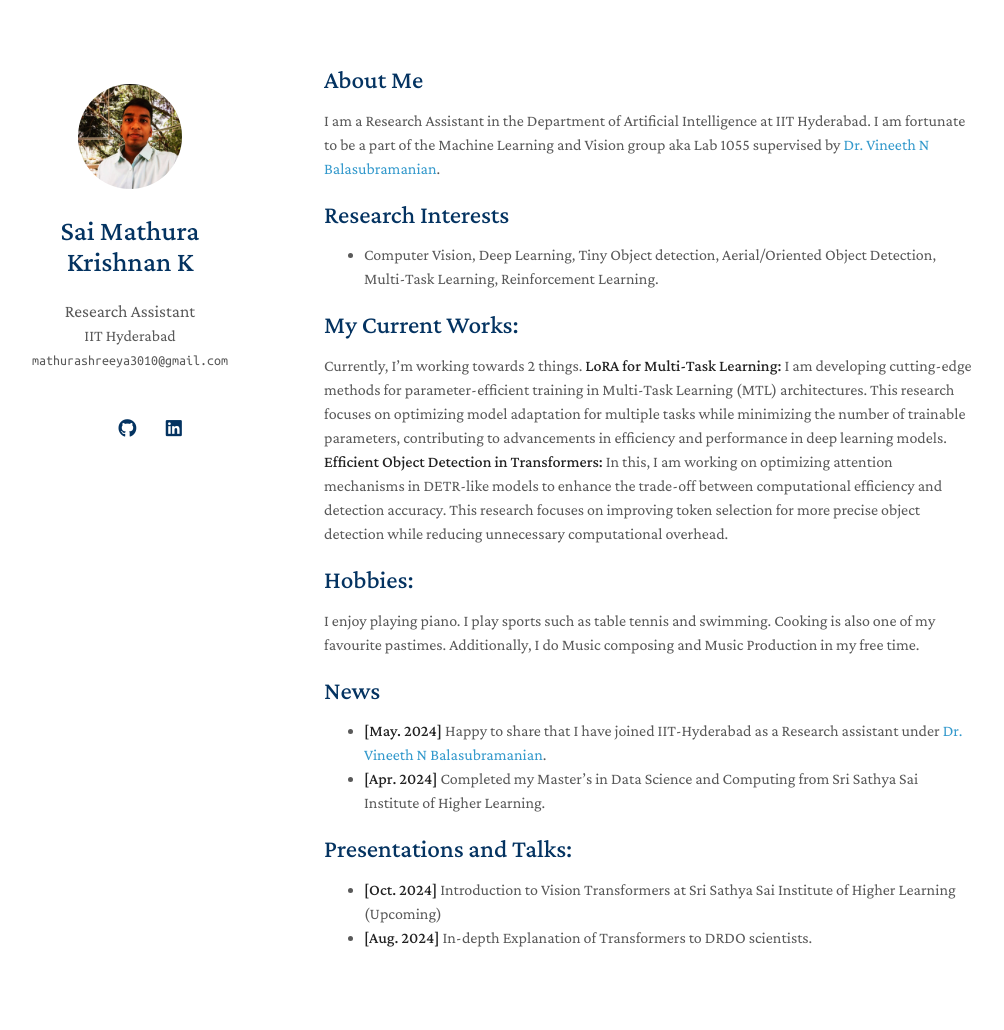
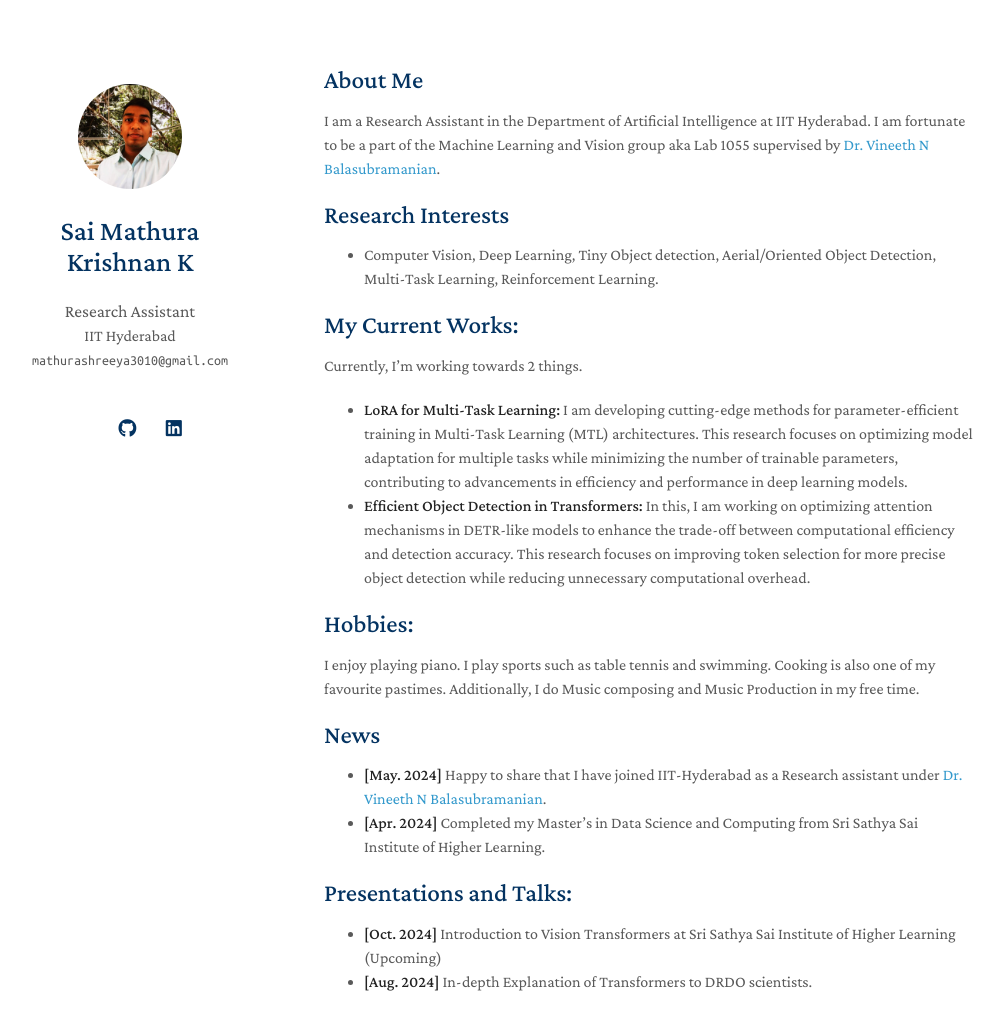
Before and after one commit to saimathura/saimathura.github.io, a Jekyll site: the page built from index.md, in a window 1280 px wide and 1088 px high. Shown: the top 1030 px of the window, without its empty margins (146-1150 px from the left). Built offline with Jekyll 4.4.1, drawn with Linux system fonts in a browser that asks for light colours; nearby versions of some CDN libraries; a style sheet for code colours, icons or effects is not loaded; our own code applies the rules of GitHub Pages for plain Markdown files.

```diff
--- a/index.md
+++ b/index.md
@@ -13,8 +13,8 @@ I am a Research Assistant in the Department of Artificial Intelligence at IIT Hy
 ## My Current Works:
 
 Currently, I'm working towards 2 things.
-**LoRA for Multi-Task Learning:** I am developing cutting-edge methods for parameter-efficient training in Multi-Task Learning (MTL) architectures. This research focuses on optimizing model adaptation for multiple tasks while minimizing the number of trainable parameters, contributing to advancements in efficiency and performance in deep learning models.
-**Efficient Object Detection in Transformers:** In this, I am working on optimizing attention mechanisms in DETR-like models to enhance the trade-off between computational efficiency and detection accuracy. This research focuses on improving token selection for more precise object detection while reducing unnecessary computational overhead.
+- **LoRA for Multi-Task Learning:** I am developing cutting-edge methods for parameter-efficient training in Multi-Task Learning (MTL) architectures. This research focuses on optimizing model adaptation for multiple tasks while minimizing the number of trainable parameters, contributing to advancements in efficiency and performance in deep learning models.
+- **Efficient Object Detection in Transformers:** In this, I am working on optimizing attention mechanisms in DETR-like models to enhance the trade-off between computational efficiency and detection accuracy. This research focuses on improving token selection for more precise object detection while reducing unnecessary computational overhead.
 
 ## Hobbies:
 I enjoy playing piano. I play sports such as table tennis and swimming. Cooking is also one of my favourite pastimes. Additionally, I do Music composing and Music Production in my free time.
```
